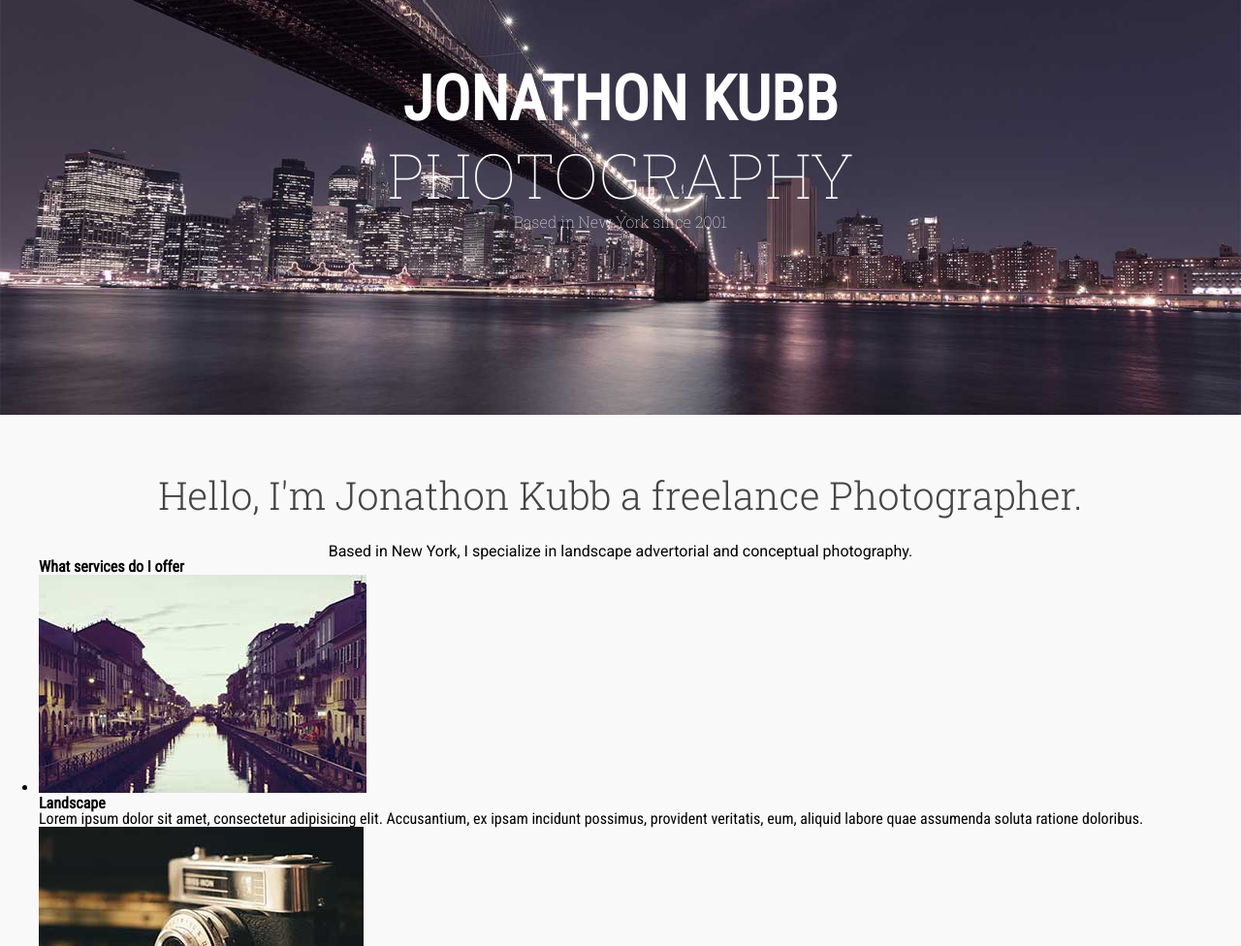
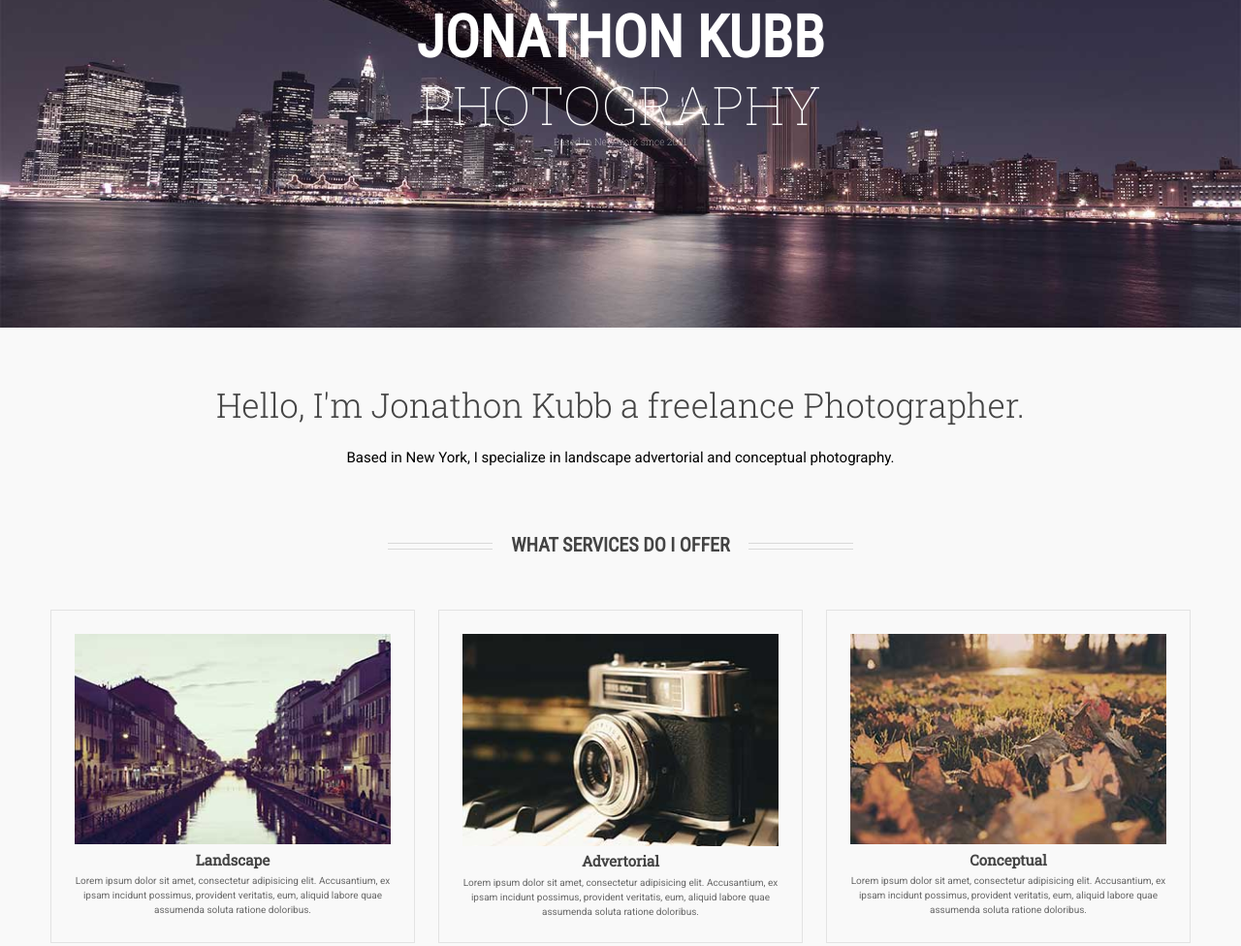
Before and after one commit to Messidt/psd-to-html, a plain HTML site: page index.html in a window 1280 px wide. Shown: the part 222-1198 px from the top of the page at 97% size. Drawn offline with Linux system fonts and the light colour scheme.

Commit message:
#services section finished.

```diff
--- a/index.html
+++ b/index.html
@@ -58,8 +58,8 @@
       <section id='services'>
         <h2 class='services title'>Hello, I'm Jonathon Kubb a freelance Photographer.</h2>
         <p class='services paragraph'>Based in New York, I specialize in landscape advertorial and conceptual photography.</p>
-        <h2>What services do I offer</h2>
         <div class='h2-border'></div>
+        <h2 class='services offer'>What services do I offer</h2>
         <ul>
           <li>
             <img src="images/services-1.jpg" alt="">
--- a/scss/style.scss
+++ b/scss/style.scss
@@ -8,9 +8,11 @@
   margin: 0;
 }
 
+html {
+  font-size: 10px;
+}
 body {
   font-family: 'Roboto Condensed', sans-serif;
-  font-size: 16px;
   background: #f9f9f9;
 }
 .current {
@@ -27,6 +29,10 @@ header {
   background: #8c8c8c;
   padding: 20px 0;
   opacity: 0.7;
+  position: absolute;
+  top: 0;
+  z-index: 9999;
+  width: 100%;
 
   .wrapper {
     display: flex;
@@ -60,6 +66,7 @@ header {
     text-decoration: none;
     font-family: 'Roboto Condensed', sans-serif;
     text-transform: uppercase;
+    font-size: 1.5rem;
   }
   #main-nav li:last-child {
     border-right: 1px solid #3c3a42;
@@ -67,6 +74,8 @@ header {
   }
 
 }
+
+// HEADER END //
 
 #main-banner {
   position: relative;
@@ -77,7 +86,7 @@ header {
 
   #banner-overlay {
     position: absolute;
-    top: 35%;
+    top: 40%;
     color: white;
     width: 100%;
     text-align: center;
@@ -85,13 +94,13 @@ header {
   }
 
   h2 {
-    font-size: 4em;
+    font-size: 6rem;
     text-transform: uppercase;
   }
   h3 {
     font-family: 'Roboto Slab', serif;
     font-weight: 100;
-    font-size: 4em;
+    font-size: 5.5rem;
     text-transform: uppercase;
   }
 
@@ -102,13 +111,15 @@ header {
 
 }
 
+// MAIN BANNER END //
+
 #services {
   background: #f9f9f9;
   width: 100%;
 
   h2.services.title {
     color: #444444;
-    font-size: 2.5em;
+    font-size: 3.5rem;
     font-family: 'Roboto Slab', serif;
     font-weight: 300;
     text-align: center;
@@ -117,5 +128,63 @@ header {
   p.services.paragraph {
     font-family: 'Roboto', sans-serif;
     text-align: center;
+    font-size: 1.5rem;
   }
+
+  .h2-border {
+    border-top: 1px solid #d9d9d9;
+    border-bottom: 1px solid #d9d9d9;
+    width: 40%;
+    margin: 80px auto 30px auto;
+    height: 5px;
+  }
+  h2.services.offer {
+    color: #444444;
+    text-transform: uppercase;
+    font-size: 2rem;
+    width: 22%;
+    margin: 0 auto;
+    text-align: center;
+    position: relative;
+    top: -45px;
+    background: #f9f9f9;
+  }
+
+  ul {
+    display: flex;
+    justify-content: space-between;
+  }
+
+  li {
+    list-style-type: none;
+    border: 1px solid #e3e3e3;
+    padding: 2%;
+    margin: 1%;
+    flex: 1 1 28%;
+    text-align: center;
+
+    img {
+      width: 100%;
+    }
+    h3 {
+      font-family: 'Roboto Slab', serif;
+      font-size: 1.5rem;
+      color: #444444;
+      padding-top: 2%;
+    }
+    p {
+      color: #676767;
+      font-family: 'Roboto', sans-serif;
+      padding-top: 2%;
+      line-height: 1.5;
+    }
+  }
+
+  // UL END //
 }
+
+// SERVICES END //
+
+#latest-shots {
+  background-color: #2c2c2cY
+}
```
Also changed, not shown: css/style.css.
